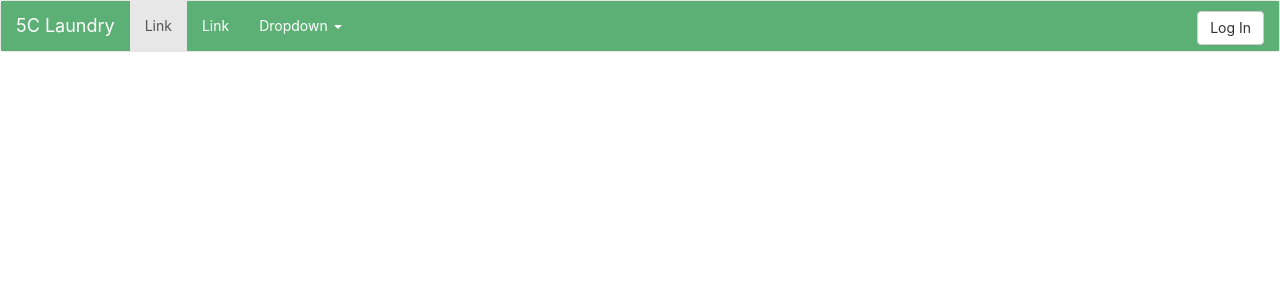
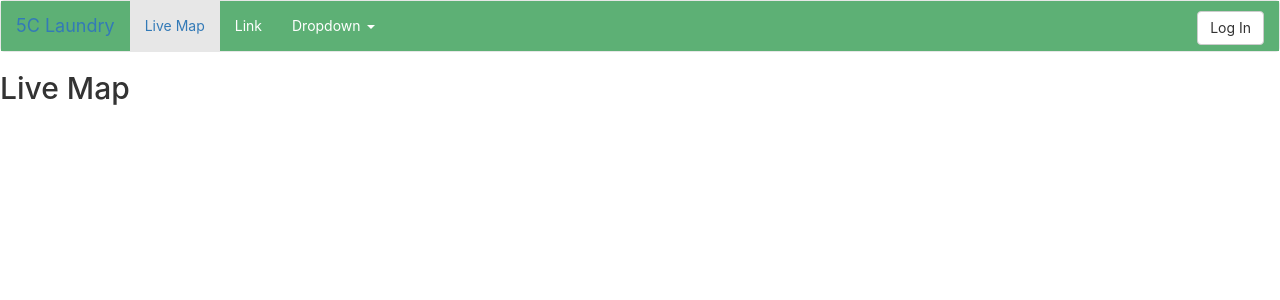
Before and after one commit to eveeZZZ/5c-laundry, a React (Create React App) app: page / in a window 1280 px wide. Shown: the top 300 px of the page. Built offline with nearby package versions, Linux system fonts and the light colour scheme.

Commit message:
add new changes

```diff
--- a/package.json
+++ b/package.json
@@ -8,6 +8,7 @@
     "@testing-library/user-event": "^13.5.0",
     "react": "^18.2.0",
     "react-dom": "^18.2.0",
+    "react-router-dom": "^6.10.0",
     "react-scripts": "5.0.1",
     "web-vitals": "^2.1.4"
   },
--- a/src/App.js
+++ b/src/App.js
@@ -1,11 +1,15 @@
 import logo from './logo.svg';
 import './App.css';
 import Navbar from './components/navbar';
+import { BrowserRouter as Router, Switch, Route, Link } from "react-router-dom";
+
 function App() {
   return (
 
     <div className="App">
       <Navbar />
+
+
     </div>
   );
 }
--- /dev/null
+++ b/src/components/hompage.js
@@ -0,0 +1,13 @@
+import Navbar from "./navbar"
+
+const HomePage = () => {
+    return (
+        <div>
+            <Navbar />
+           <div>This is Home Page </div>
+
+        </div>
+    )
+}
+
+export default HomePage
--- /dev/null
+++ b/src/components/livemap.js
@@ -0,0 +1,12 @@
+import Navbar from "./navbar"
+
+const LiveMap = () => {
+    return (
+        <div>
+            <Navbar  />
+            <h2>Live Map</h2>
+        </div>
+    )
+}
+
+export default LiveMap
--- a/src/components/navbar.js
+++ b/src/components/navbar.js
@@ -1,3 +1,31 @@
+import { BrowserRouter as Router, Switch, Route, Link } from "react-router-dom";
+
+// const Navbar = () => {
+//   return (
+//     <nav className="navbar navbar-expand-lg navbar-light bg-light">
+//       <div className="container-fluid">
+//         <Link className="navbar-brand" to="/">
+//           5C Laundry
+//         </Link>
+//         <div className="collapse navbar-collapse" id="navbarNav">
+//           <ul className="navbar-nav">
+//             <li className="nav-item">
+//               <Link className="nav-link" to="/">
+//                 Home
+//               </Link>
+//             </li>
+//             <li className="nav-item">
+//               <Link className="nav-link" to="/about">
+//                 About
+//               </Link>
+//             </li>
+//           </ul>
+//         </div>
+//       </div>
+//     </nav>
+//   );
+// };
+
 const Navbar = () => {
     return (
         <nav class="navbar navbar-default">
@@ -10,12 +38,16 @@ const Navbar = () => {
                         <span class="icon-bar"></span>
                         <span class="icon-bar"></span>
                     </button>
-                <a class="navbar-brand" href="#">5C Laundry</a>
+                    <a class="navbar-brand" href="#"><Link className="nav-link" to="/">
+                        5C Laundry
+                    </Link></a>
                 </div>
 
                 <div class="collapse navbar-collapse" id="bs-example-navbar-collapse-1">
                     <ul class="nav navbar-nav">
-                    <li class="active"><a href="#">Link <span class="sr-only">(current)</span></a></li>
+                        <li class="active"><a href="#"><Link className="nav-link" to="/live-map">
+                        Live Map
+                    </Link> <span class="sr-only">(current)</span></a></li>
                         <li><a href="#">Link</a></li>
                         <li class="dropdown">
                             <a href="#" class="dropdown-toggle" data-toggle="dropdown" role="button" aria-haspopup="true"
@@ -41,4 +73,4 @@ const Navbar = () => {
     )
 }
 
-export default Navbar
+export default Navbar;
--- a/src/index.js
+++ b/src/index.js
@@ -3,15 +3,21 @@ import ReactDOM from 'react-dom/client';
 import './index.css';
 import App from './App';
 import reportWebVitals from './reportWebVitals';
+import { BrowserRouter, Route, Routes } from "react-router-dom";
+import LiveMap from './components/livemap';
+import HomePage from './components/hompage';
+// import Layout from './routes/Layout';
 
-const root = ReactDOM.createRoot(document.getElementById('root'));
-root.render(
+ReactDOM.createRoot(document.getElementById('root')).render(
   <React.StrictMode>
-    <App />
-  </React.StrictMode>
-);
+    <BrowserRouter>
+      <Routes>
+      <Route path="/" element={<LiveMap />}>
+        <Route path="/live-map" element={<App />} />
+      </Route>
 
-// If you want to start measuring performance in your app, pass a function
-// to log results (for example: reportWebVitals(console.log))
-// or send to an analytics endpoint. Learn more: https://bit.ly/CRA-vitals
-reportWebVitals();
+        // In this step, we'll create a 'catch-all' route for any other url patterns that users may accidentally go to. As mentioned in the previous step, this will not catch if the user inputs a symbol in our dynamic path that is not case matched or doesn't exist in our coin list (like /coinDetails/btc instead of /coinDetails/BTC) but it will catch cases of going to an absolute path that doesn't exist, like going to /coinDetail/... instead of /coinDetails/... or other similar cases.
+      </Routes>
+    </BrowserRouter>
+  </React.StrictMode>,
+)
```
Also changed, not shown: public/index.html (+4 -4 lines), src/components/login.js (added), src/components/timer.js (added), 1 other file (tests, documents, lock files or other folders). Lines whose indentation alone changed are shown as unchanged.
